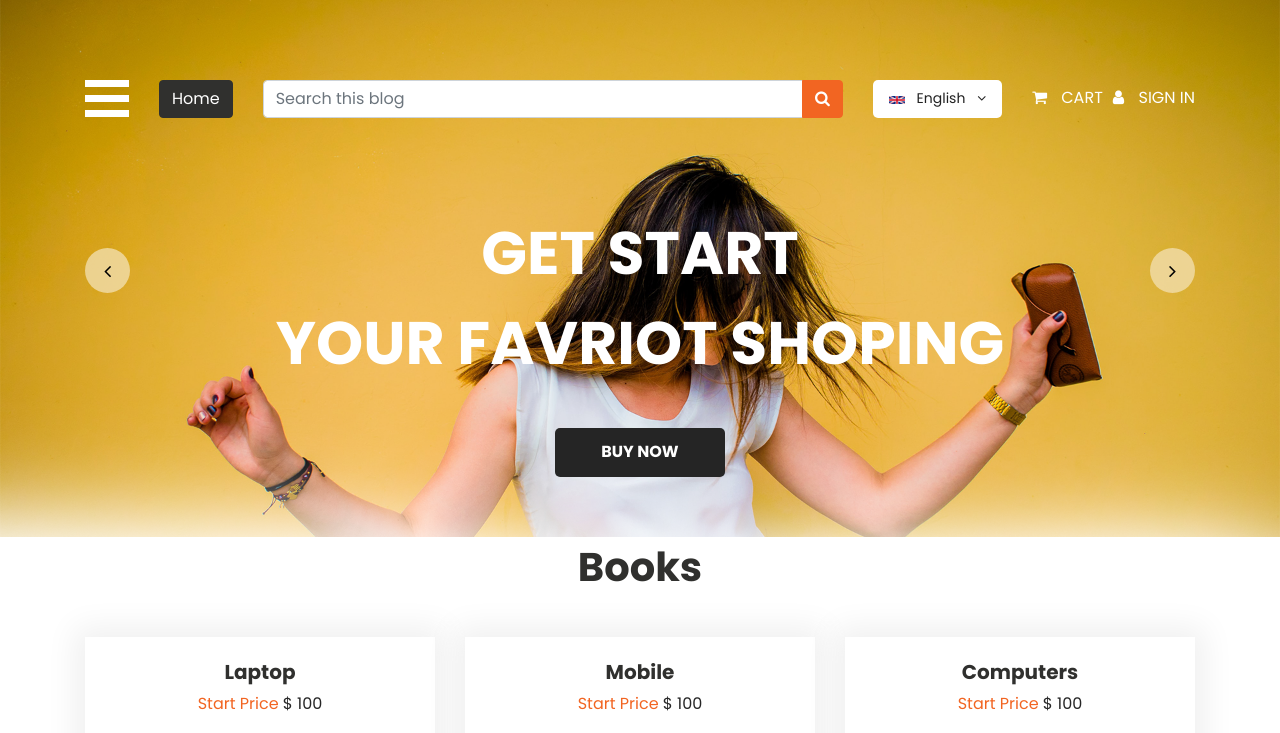
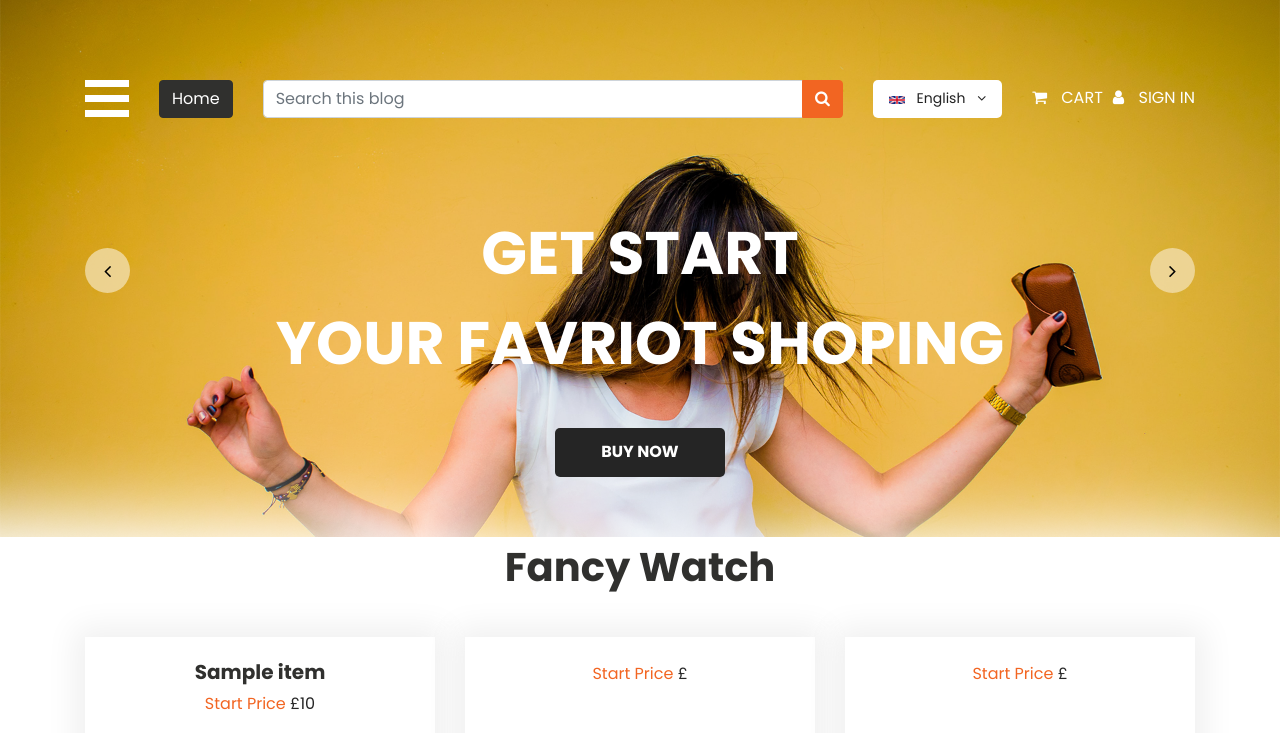
Before and after one commit to fuad1so/MKTIME, a PHP site: page /index.php in a window 1280 px wide. Shown: the top 733 px of the page. Run offline with PHP 8.4, Linux system fonts and the light colour scheme; tables that the repository leaves empty or names only in its code hold one stand-in row (values such as "Sample post"); grey boxes marked "Sample" are stand-in pictures; data that the repository does not hold is empty; some libraries are stand-ins or nearby versions.

Commit message:
insert_product

```diff
--- a/fashion_section.php
+++ b/fashion_section.php
@@ -1,6 +1,24 @@
 <?php
+require("Database_conection.php");
 
 
+
+
+$sqlCheck = " SELECT item_name, item_desc, item_img, item_price FROM items";
+$stmt = mysqli_prepare($link, $sqlCheck);
+mysqli_stmt_execute($stmt);
+mysqli_stmt_bind_result($stmt, $item_name, $description, $image, $price);
+$items = [];
+while (mysqli_stmt_fetch($stmt)) {
+    $items[] = [
+        'item_name' => $item_name,
+        'item_desc' => $description,
+        'item_img' => $image,
+        'item_price' => $price
+    ];
+}
+//mysqli_stmt_fetch($stmt);
+mysqli_stmt_close($stmt);
 
 ?>
 
@@ -11,126 +29,66 @@
         <div class="carousel-inner">
             <div class="carousel-item active">
                 <div class="container">
-                    <h1 class="fashion_taital">Books</h1>
+                    <h1 class="fashion_taital">Fancy Watch</h1>
                     <div class="fashion_section_2">
                         <div class="row">
-                            <div class="col-lg-4 col-sm-4">
-                                <div class="box_main">
-                                    <h4 class="shirt_text">Laptop</h4>
-                                    <p class="price_text">Start Price <span style="color: #262626;">$ 100</span></p>
-                                    <div class="electronic_img"><img src="images/laptop-img.png"></div>
-                                    <div class="btn_main">
-                                        <div class="buy_bt"><a href="#">Buy Now</a></div>
-                                        <div class="seemore_bt"><a href="#">See More</a></div>
+                            <?php for ($i = 0; $i < 3; $i++) {
+                                echo "<div class='col-lg-4 col-sm-4'>
+                            <div class='box_main'>
+                                 <h4 class='shirt_text'>{$items[$i]['item_name']}</h4>
+                                 <p class='price_text'>Start Price <span style='color:#262626;'>£{$items[$i]['item_price']}</span></p>
+                                 <div class='electronic_img'>" . "<img src='img/{$items[$i]['item_img']}'>" . "</div>
+                                    <div class='btn_main'>
+                                         <div class='buy_bt'><a href='#'>Add to Cart</a></div>
+                                         <div class='seemore_bt'><a href='#'>See More</a></div>
                                     </div>
                                 </div>
-                            </div>
-                            <div class="col-lg-4 col-sm-4">
-                                <div class="box_main">
-                                    <h4 class="shirt_text">Mobile</h4>
-                                    <p class="price_text">Start Price <span style="color: #262626;">$ 100</span></p>
-                                    <div class="electronic_img"><img src="images/mobile-img.png"></div>
-                                    <div class="btn_main">
-                                        <div class="buy_bt"><a href="#">Buy Now</a></div>
-                                        <div class="seemore_bt"><a href="#">See More</a></div>
-                                    </div>
-                                </div>
-                            </div>
-                            <div class="col-lg-4 col-sm-4">
-                                <div class="box_main">
-                                    <h4 class="shirt_text">Computers</h4>
-                                    <p class="price_text">Start Price <span style="color: #262626;">$ 100</span></p>
-                                    <div class="electronic_img"><img src="images/computer-img.png"></div>
-                                    <div class="btn_main">
-                                        <div class="buy_bt"><a href="#">Buy Now</a></div>
-                                        <div class="seemore_bt"><a href="#">See More</a></div>
-                                    </div>
-                                </div>
-                            </div>
+                            </div>";
+                            } ?>
                         </div>
                     </div>
                 </div>
             </div>
             <div class="carousel-item">
                 <div class="container">
-                    <h1 class="fashion_taital">Electronic</h1>
+                    <h1 class="fashion_taital">Special Offers</h1>
                     <div class="fashion_section_2">
                         <div class="row">
-                            <div class="col-lg-4 col-sm-4">
-                                <div class="box_main">
-                                    <h4 class="shirt_text">Laptop</h4>
-                                    <p class="price_text">Start Price <span style="color: #262626;">$ 100</span></p>
-                                    <div class="electronic_img"><img src="images/laptop-img.png"></div>
-                                    <div class="btn_main">
-                                        <div class="buy_bt"><a href="#">Buy Now</a></div>
-                                        <div class="seemore_bt"><a href="#">See More</a></div>
+                            <?php for ($i = 3; $i < 6; $i++) {
+                                echo "<div class='col-lg-4 col-sm-4'>
+                            <div class='box_main'>
+                                 <h4 class='shirt_text'>{$items[$i]['item_name']}</h4>
+                                 <p class='price_text'>Start Price <span style='color:#262626;'>£{$items[$i]['item_price']}</span></p>
+                                 <div class='electronic_img'>" . "<img src='img/{$items[$i]['item_img']}'>" . "</div>
+                                    <div class='btn_main'>
+                                         <div class='buy_bt'><a href='#'>Add to Cart</a></div>
+                                         <div class='seemore_bt'><a href='#'>See More</a></div>
                                     </div>
                                 </div>
-                            </div>
-                            <div class="col-lg-4 col-sm-4">
-                                <div class="box_main">
-                                    <h4 class="shirt_text">Mobile</h4>
-                                    <p class="price_text">Start Price <span style="color: #262626;">$ 100</span></p>
-                                    <div class="electronic_img"><img src="images/mobile-img.png"></div>
-                                    <div class="btn_main">
-                                        <div class="buy_bt"><a href="#">Buy Now</a></div>
-                                        <div class="seemore_bt"><a href="#">See More</a></div>
-                                    </div>
-                                </div>
-                            </div>
-                            <div class="col-lg-4 col-sm-4">
-                                <div class="box_main">
-                                    <h4 class="shirt_text">Computers</h4>
-                                    <p class="price_text">Start Price <span style="color: #262626;">$ 100</span></p>
-                                    <div class="electronic_img"><img src="images/computer-img.png"></div>
-                                    <div class="btn_main">
-                                        <div class="buy_bt"><a href="#">Buy Now</a></div>
-                                        <div class="seemore_bt"><a href="#">See More</a></div>
-                                    </div>
-                                </div>
-                            </div>
+                            </div>";
+                            } ?>
                         </div>
                     </div>
                 </div>
             </div>
             <div class="carousel-item">
                 <div class="container">
-                    <h1 class="fashion_taital">Electronic</h1>
+                    <h1 class="fashion_taital">Nice Watch</h1>
                     <div class="fashion_section_2">
                         <div class="row">
-                            <div class="col-lg-4 col-sm-4">
-                                <div class="box_main">
-                                    <h4 class="shirt_text">Laptop</h4>
-                                    <p class="price_text">Start Price <span style="color: #262626;">$ 100</span></p>
-                                    <div class="electronic_img"><img src="images/laptop-img.png"></div>
-                                    <div class="btn_main">
-                                        <div class="buy_bt"><a href="#">Buy Now</a></div>
-                                        <div class="seemore_bt"><a href="#">See More</a></div>
+                            <?php for ($i = 6; $i < 9; $i++) {
+                                echo "<div class='col-lg-4 col-sm-4'>
+                            <div class='box_main'>
+                                 <h4 class='shirt_text'>{$items[$i]['item_name']}</h4>
+                                 <p class='price_text'>Start Price <span style='color:#262626;'>£{$items[$i]['item_price']}</span></p>
+                                 <div class='electronic_img'>" . "<img src='img/{$items[$i]['item_img']}'>" . "</div>
+                                    <div class='btn_main'>
+                                         <div class='buy_bt'><a href='#'>Add to Cart</a></div>
+                                         <div class='seemore_bt'><a href='#'>See More</a></div>
                                     </div>
                                 </div>
-                            </div>
-                            <div class="col-lg-4 col-sm-4">
-                                <div class="box_main">
-                                    <h4 class="shirt_text">Mobile</h4>
-                                    <p class="price_text">Start Price <span style="color: #262626;">$ 100</span></p>
-                                    <div class="electronic_img"><img src="images/mobile-img.png"></div>
-                                    <div class="btn_main">
-                                        <div class="buy_bt"><a href="#">Buy Now</a></div>
-                                        <div class="seemore_bt"><a href="#">See More</a></div>
-                                    </div>
-                                </div>
-                            </div>
-                            <div class="col-lg-4 col-sm-4">
-                                <div class="box_main">
-                                    <h4 class="shirt_text">Computers</h4>
-                                    <p class="price_text">Start Price <span style="color: #262626;">$ 100</span></p>
-                                    <div class="electronic_img"><img src="images/computer-img.png"></div>
-                                    <div class="btn_main">
-                                        <div class="buy_bt"><a href="#">Buy Now</a></div>
-                                        <div class="seemore_bt"><a href="#">See More</a></div>
-                                    </div>
-                                </div>
-                            </div>
+                            </div>";
+                            } ?>
                         </div>
                     </div>
                 </div>
--- a/header_section.php
+++ b/header_section.php
@@ -4,7 +4,7 @@
             <div id="mySidenav" class="sidenav">
                 <a href="javascript:void(0)" class="closebtn" onclick="closeNav()">&times;</a>
                 <a href="electronic.php">Home</a>
-                <a href="fashion.html">Fashion</a>
+                <a href="logout.php">logout</a>
                 <a href="electronic.html">Electronic</a>
                 <a href="jewellery.html">Jewellery</a>
             </div>
```
Also changed, not shown: logout.php (added, +7 -0 lines), register&login.php (+8 -3 lines), img/image1.jpeg (added), img/image2.jpeg (added), img/image3.jpeg (added), img/image4.jpeg (added), img/image5.jpeg (added), img/image6.jpeg (added), img/image7.jpeg (added), img/image8.jpeg (added), img/image9.jpeg (added), 1 other file.
